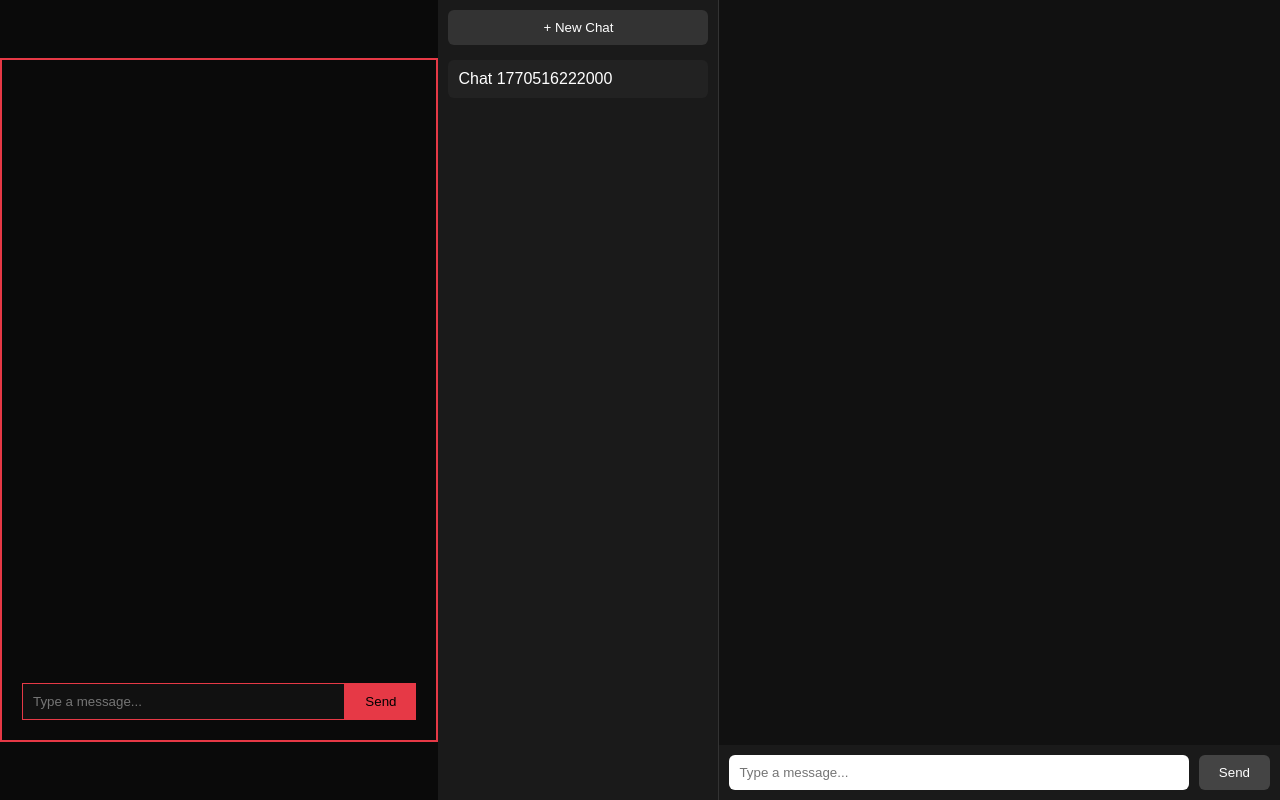
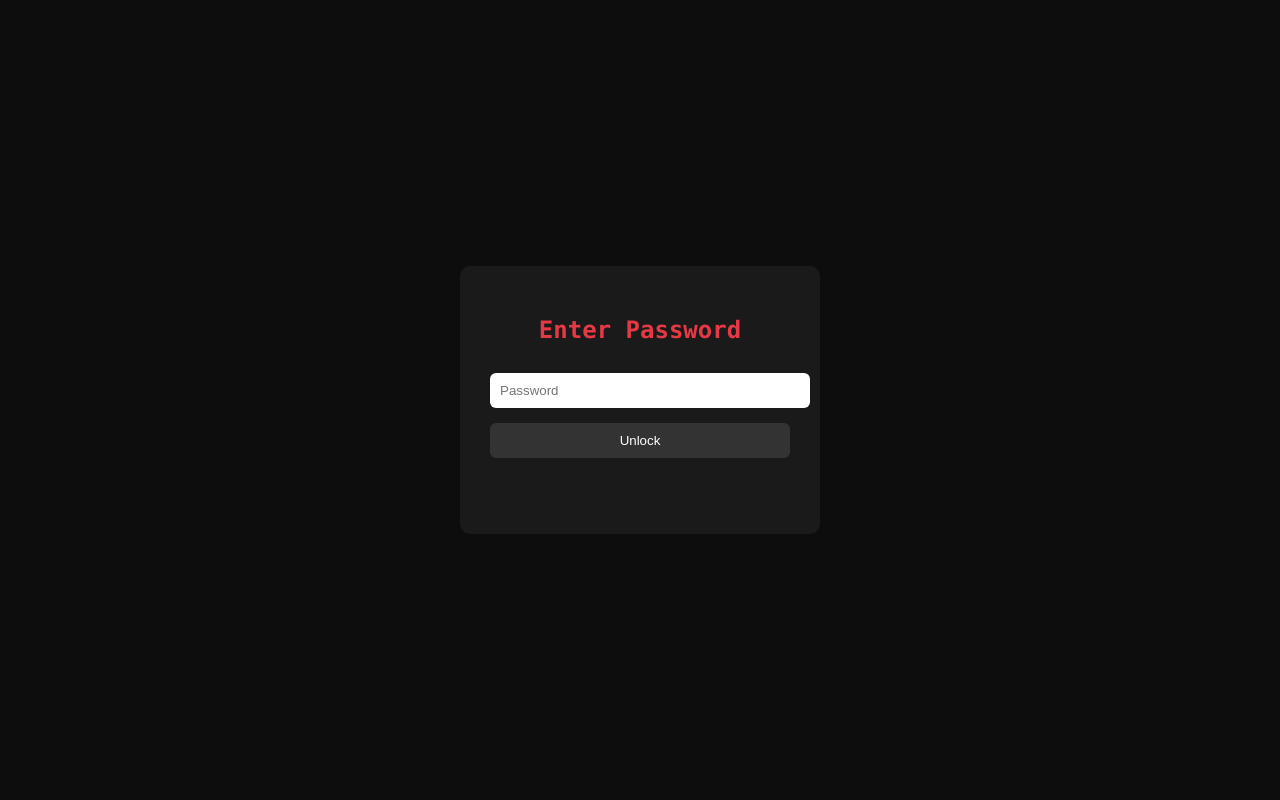
Before and after one commit to DaEpickid540/ARIA, a website: page public/index.html in a window 1280 px wide. Drawn offline with Linux system fonts and the light colour scheme.

Commit message:
added password

```diff
--- a/public/index.html
+++ b/public/index.html
@@ -1,5 +1,14 @@
 <!doctype html>
 <html>
+  <div id="lockScreen">
+    <div id="lockBox">
+      <h2>Enter Password</h2>
+      <input id="passwordInput" type="password" placeholder="Password" />
+      <button id="unlockBtn">Unlock</button>
+      <p id="lockError"></p>
+    </div>
+  </div>
+
   <head>
     <title>ARIA Interface</title>
     <link rel="stylesheet" href="style.css" />
--- a/public/script.js
+++ b/public/script.js
@@ -96,5 +96,17 @@ document.getElementById("sendBtn").onclick = async () => {
   input.value = "";
 };
 
+const PASSWORD = "727846"; // change this
+
+document.getElementById("unlockBtn").onclick = () => {
+  const input = document.getElementById("passwordInput").value;
+
+  if (input === PASSWORD) {
+    document.getElementById("lockScreen").style.display = "none";
+  } else {
+    document.getElementById("lockError").textContent = "Incorrect password";
+  }
+};
+
 // Start with one chat
 createNewChat();
--- a/public/style.css
+++ b/public/style.css
@@ -128,3 +128,46 @@ body {
   border-radius: 6px;
   cursor: pointer;
 }
+
+#lockScreen {
+  position: fixed;
+  inset: 0;
+  background: #0d0d0d;
+  display: flex;
+  align-items: center;
+  justify-content: center;
+  z-index: 9999;
+}
+
+#lockBox {
+  background: #1a1a1a;
+  padding: 30px;
+  border-radius: 10px;
+  text-align: center;
+  width: 300px;
+}
+
+#lockBox input {
+  width: 100%;
+  padding: 10px;
+  margin-top: 10px;
+  border-radius: 6px;
+  border: none;
+}
+
+#lockBox button {
+  margin-top: 15px;
+  width: 100%;
+  padding: 10px;
+  background: #333;
+  border: none;
+  color: white;
+  border-radius: 6px;
+  cursor: pointer;
+}
+
+#lockError {
+  color: red;
+  margin-top: 10px;
+  height: 20px;
+}
--- a/tools/evs.js
+++ /dev/null
@@ -1,2 +0,0 @@
-export const isCloud =
-  process.env.RENDER === "true" || process.env.CLOUD_ENV === "true";
--- a/tools/index.js
+++ b/tools/index.js
@@ -8,7 +8,6 @@ import todoTool from "./todo.js";
 import newsTool from "./news.js";
 import webSearchTool from "./websearch.js";
 import calculatorTool from "./calculator.js";
-import calculatorTool from "./evs.js";
 
 export default async function runTool(message) {
   message = message.toLowerCase();
```
